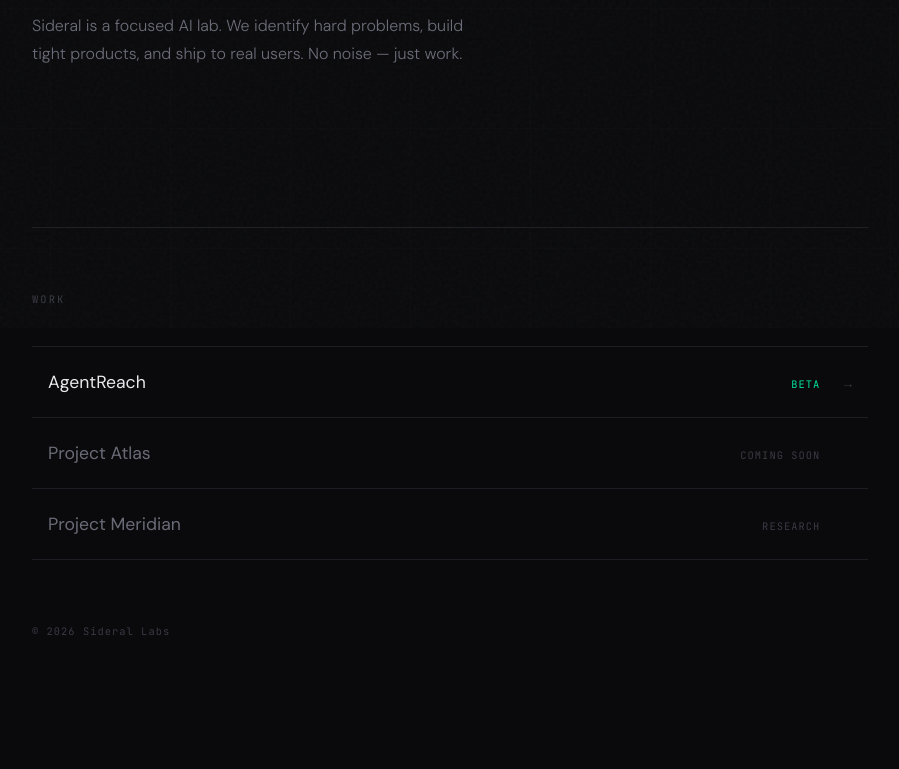
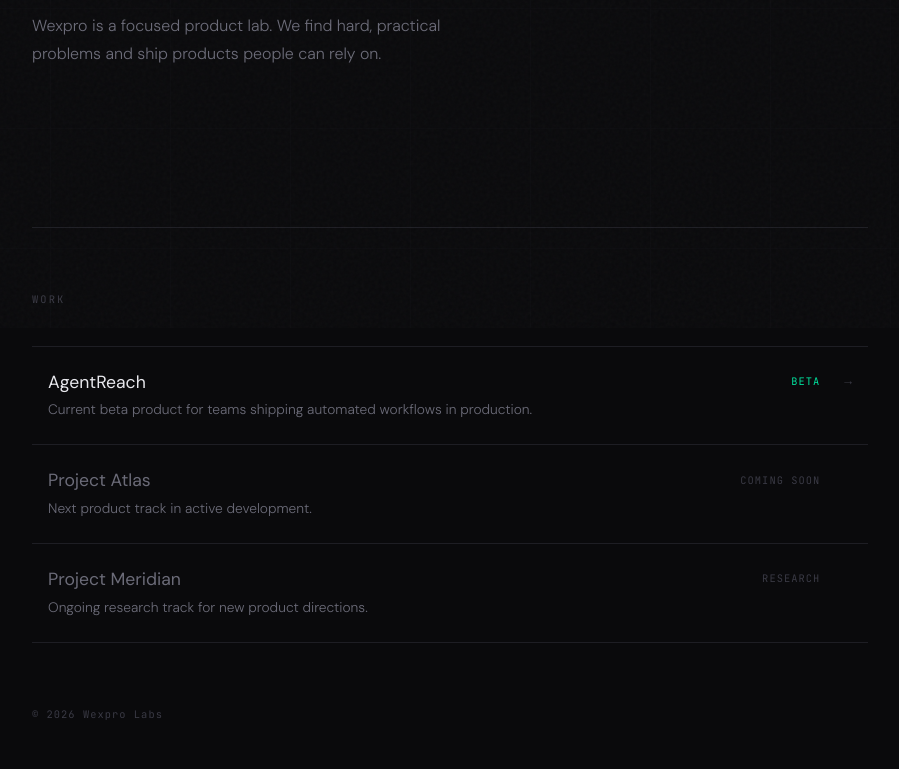
Before and after one commit to saminkhan1/lab-landing, a plain HTML site: page index.html in a window 1280 px wide. Shown: the part 472-1241 px from the top of the page, without its empty margins (190-1089 px from the left). Before the commit the page ends 1158 px from the top, so only its background shows below. Drawn offline with Linux system fonts and the light colour scheme.

Commit message:
update lab landing page as well

```diff
--- a/index.html
+++ b/index.html
@@ -3,8 +3,8 @@
 <head>
   <meta charset="UTF-8">
   <meta name="viewport" content="width=device-width, initial-scale=1.0">
-  <title>Sideral Labs</title>
-  <meta name="description" content="Sideral Labs builds applied AI products, including AgentReach for provisioning phone, inbox, and payment credentials for AI agents.">
+  <title>Wexpro Labs</title>
+  <meta name="description" content="Wexpro Labs is a focused product lab. We build, test, and ship software products from first concept to production.">
   <link rel="preconnect" href="https://fonts.googleapis.com">
   <link rel="preconnect" href="https://fonts.gstatic.com" crossorigin>
   <link href="https://fonts.googleapis.com/css2?family=DM+Sans:ital,opsz,wght@0,9..40,300;0,9..40,400;0,9..40,500;1,9..40,300&family=JetBrains+Mono:wght@300;400;500&display=swap" rel="stylesheet">
@@ -179,7 +179,7 @@
 
     .project-item {
       display: flex;
-      align-items: baseline;
+      align-items: flex-start;
       justify-content: space-between;
       padding: 1.5rem 0;
       border-top: 1px solid var(--border);
@@ -216,6 +216,10 @@
       color: var(--accent);
     }
 
+    .project-item:hover .project-desc {
+      color: var(--text);
+    }
+
     .project-item--static {
       cursor: default;
     }
@@ -239,7 +243,24 @@
       transition: color 0.3s;
       position: relative;
       z-index: 1;
+    }
+
+    .project-main {
+      display: flex;
+      flex-direction: column;
+      gap: 0.35rem;
       padding-left: 1rem;
+      position: relative;
+      z-index: 1;
+      max-width: 620px;
+    }
+
+    .project-desc {
+      font-size: 0.86rem;
+      font-weight: 300;
+      line-height: 1.6;
+      color: var(--text-dim);
+      transition: color 0.3s;
     }
 
     .project-meta {
@@ -249,6 +270,7 @@
       position: relative;
       z-index: 1;
       padding-right: 1rem;
+      margin-top: 0.1rem;
     }
 
     .project-status {
@@ -323,6 +345,8 @@
       .hero { padding: 6rem 0 4rem; }
       .project-meta { gap: 0.8rem; }
       .project-status { display: none; }
+      .project-main { max-width: 100%; }
+      .project-desc { font-size: 0.82rem; }
       footer { flex-direction: column; gap: 1rem; align-items: flex-start; }
     }
   </style>
@@ -331,14 +355,14 @@
   <div class="glow"></div>
   <div class="container">
     <nav>
-      <a href="/" class="logo">Sideral<span>.</span></a>
-      <a href="mailto:hello@sideral.dev" class="nav-link">Contact</a>
+      <a href="/" class="logo">Wexpro<span>.</span></a>
+      <a href="mailto:hello@Wexpro.dev" class="nav-link">Contact</a>
     </nav>
 
     <section class="hero">
-      <p class="hero-label">Applied AI Lab</p>
-      <h1>We make AI software <em>worth using.</em></h1>
-      <p class="hero-sub">Sideral is a focused AI lab. We identify hard problems, build tight products, and ship to real users. No noise — just work.</p>
+      <p class="hero-label">Applied Product Lab</p>
+      <h1>We build software that <em>ships and holds up.</em></h1>
+      <p class="hero-sub">Wexpro is a focused product lab. We find hard, practical problems and ship products people can rely on.</p>
     </section>
 
     <div class="divider"></div>
@@ -348,7 +372,10 @@
     <ul class="project-list">
       <li>
         <a href="/agentreach.html" class="project-item">
-          <span class="project-name">AgentReach</span>
+          <div class="project-main">
+            <span class="project-name">AgentReach</span>
+            <p class="project-desc">Current beta product for teams shipping automated workflows in production.</p>
+          </div>
           <span class="project-meta">
             <span class="project-status active">Beta</span>
             <span class="project-arrow">→</span>
@@ -357,7 +384,10 @@
       </li>
       <li>
         <div class="project-item project-item--static">
-          <span class="project-name project-name--muted">Project Atlas</span>
+          <div class="project-main">
+            <span class="project-name project-name--muted">Project Atlas</span>
+            <p class="project-desc">Next product track in active development.</p>
+          </div>
           <span class="project-meta">
             <span class="project-status">Coming soon</span>
             <span class="project-arrow project-arrow--hidden">→</span>
@@ -366,7 +396,10 @@
       </li>
       <li>
         <div class="project-item project-item--static">
-          <span class="project-name project-name--muted">Project Meridian</span>
+          <div class="project-main">
+            <span class="project-name project-name--muted">Project Meridian</span>
+            <p class="project-desc">Ongoing research track for new product directions.</p>
+          </div>
           <span class="project-meta">
             <span class="project-status">Research</span>
             <span class="project-arrow project-arrow--hidden">→</span>
@@ -376,7 +409,7 @@
     </ul>
 
     <footer>
-      <span class="copyright">© 2026 Sideral Labs</span>
+      <span class="copyright">© 2026 Wexpro Labs</span>
     </footer>
   </div>
 </body>
```
Also changed, not shown: agentreach.html (+2 -2 lines).
